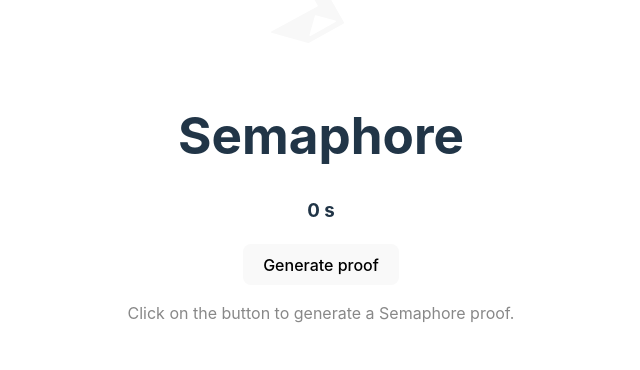
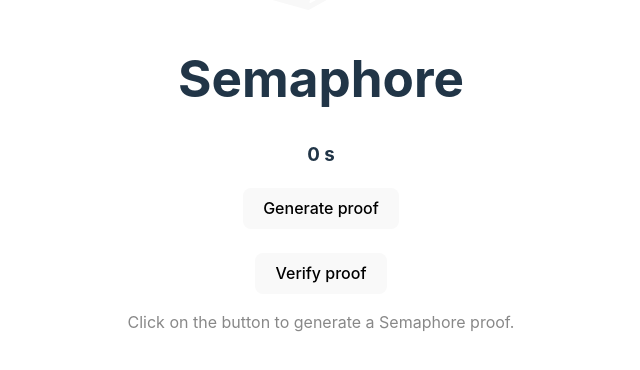
Before and after one commit to semaphore-protocol/benchmarks, a React (Vite) app: page / in a window 1280 px wide. Shown: the part 268-638 px from the top of the page, without its empty margins (319-959 px from the left). Built offline with nearby package versions, Linux system fonts and the light colour scheme.

Commit message:
feat: add button to verify proof

```diff
--- a/src/App.css
+++ b/src/App.css
@@ -7,7 +7,6 @@
 
 .logo {
     height: 6em;
-    padding: 1.5em;
     will-change: filter;
     transition: filter 300ms;
 }
--- a/src/App.tsx
+++ b/src/App.tsx
@@ -1,15 +1,16 @@
 import { Group } from "@semaphore-protocol/group"
 import { Identity } from "@semaphore-protocol/identity"
-import { generateProof as _generateProof } from "@semaphore-protocol/proof"
-import { useState } from "react"
+import { FullProof, generateProof as _generateProof, verifyProof as _verifyProof } from "@semaphore-protocol/proof"
+import { useCallback, useState } from "react"
 import "./App.css"
 import semaphoreLogo from "./assets/semaphore.svg"
 
 function App() {
     const [time, setTime] = useState<number>(0.0)
     const [info, setInfo] = useState<string>("Click on the button to generate a Semaphore proof.")
+    const [proof, setProof] = useState<FullProof>()
 
-    async function generateProof() {
+    const generateProof = useCallback(async function () {
         const identity = new Identity()
         const group = new Group(1)
 
@@ -28,8 +29,26 @@
         setTime((t1 - t0) / 1000)
         setInfo("Proof generated!")
 
+        setProof(proof)
         console.log(proof)
-    }
+    }, [])
+
+    const verifyProof = useCallback(
+        async function () {
+            if (proof) {
+                setInfo("Verifiying proof...")
+                const t0 = performance.now()
+
+                await _verifyProof(proof, 20)
+
+                const t1 = performance.now()
+
+                setTime((t1 - t0) / 1000)
+                setInfo("Proof verified!")
+            }
+        },
+        [proof]
+    )
 
     return (
         <div className="App">
@@ -39,6 +58,9 @@
             <h1>Semaphore</h1>
             <h3>{time} s</h3>
             <button onClick={() => generateProof()}>Generate proof</button>
+            <br />
+            <br />
+            <button onClick={() => verifyProof()}>Verify proof</button>
             <p className="info">{info}</p>
         </div>
     )
```
